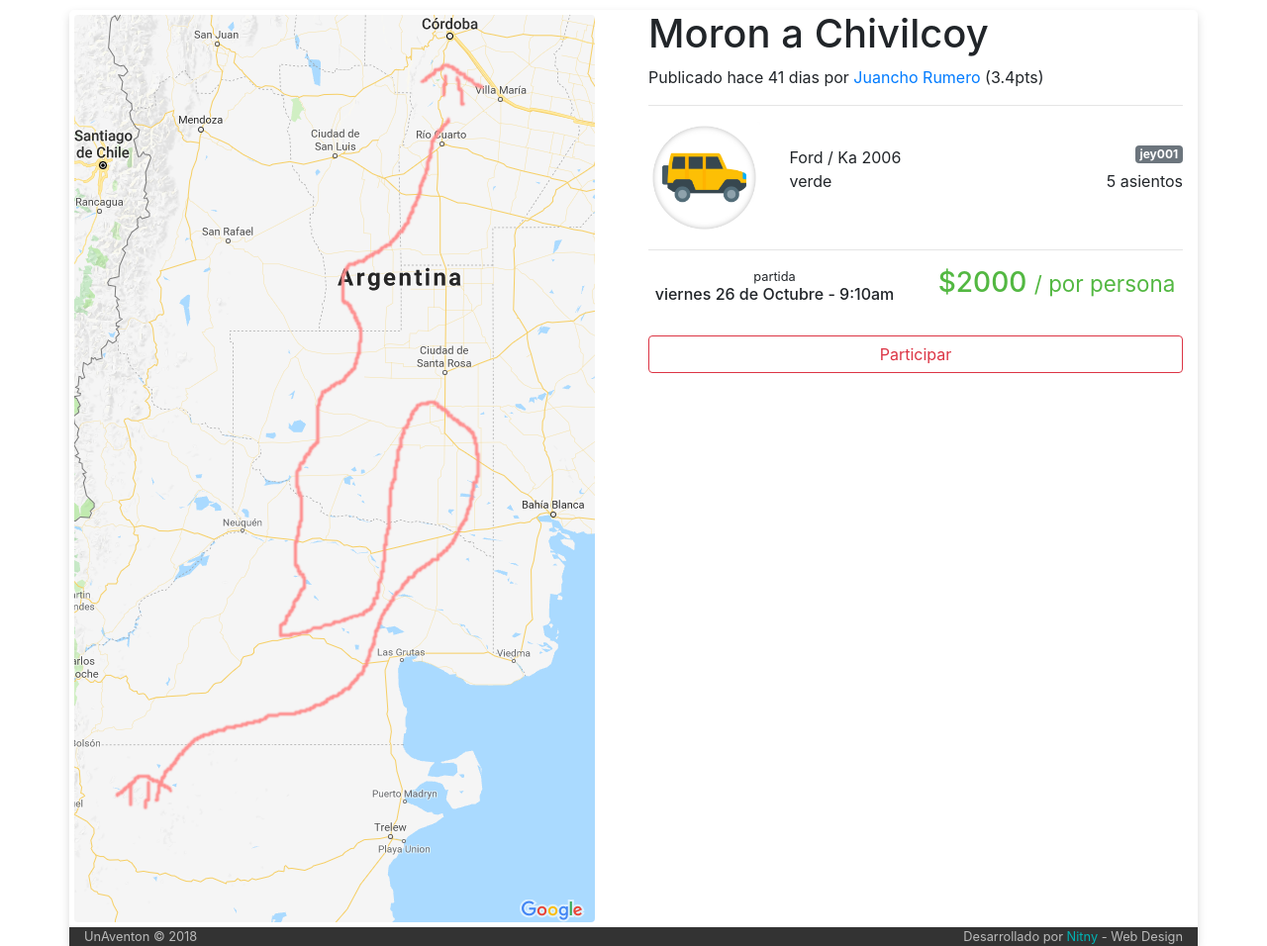
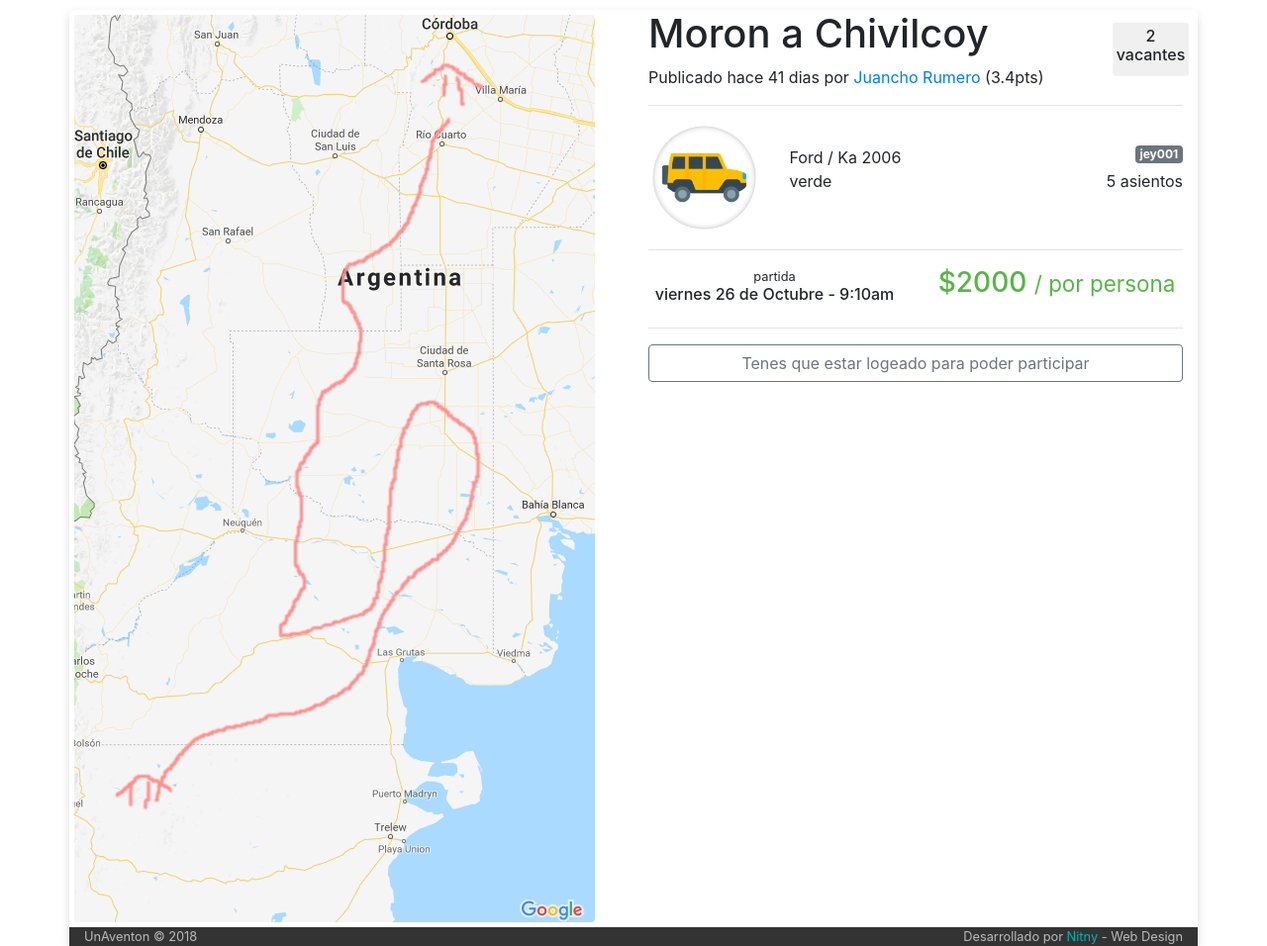
Before and after one commit to Un-Aventon/un-aventon-web, a PHP site: page /viaje/17 in a window 1280 px wide. Shown: the part 56-1012 px from the top of the page at 99% size. Run offline with PHP 8.4, Linux system fonts and the light colour scheme; data comes from the database, SQL or seed files in the repository; some libraries are stand-ins or nearby versions.

Commit message:
se agrego alta y baja de participacion

```diff
--- a/controller/perfil.php
+++ b/controller/perfil.php
@@ -29,10 +29,11 @@ function render($vars = [])
 
   if(isset($_COOKIE["carga_vehiculo"]) && $_COOKIE["carga_vehiculo"])
   {
-      echo '<div class="alert alert-success alert-dismissable">
+      echo '<div class="alert alert-success alert-dismissable centrado" style="z-index: 99999; box-shadow: 0px 3px 20px rgba(54, 54, 54, 0.7)">
                 <button type="button" class="close" data-dismiss="alert">&times;</button>
                     La carga del vehiculo se realizó correctamente!
               </div>';
+
       setcookie("carga_vehiculo",false);
   }
 
--- a/controller/viaje.php
+++ b/controller/viaje.php
@@ -11,18 +11,44 @@
                                    inner join tipo_vehiculo on vehiculo.tipo=tipo_vehiculo.idTipo
                                    inner join usuario on viaje.idPiloto=usuario.idUser
                                    where idViaje = $vars[0]")
-                                   or die ("problemas con el select".mysqli_error($conexion));
+                                   or die ("problemas con el selectttt".mysqli_error($conexion));
     $viaje=mysqli_fetch_array($viaje);
+
+		$contador_participaciones=mysqli_query($conexion,"SELECT *
+																										from participacion
+																										where estado=1 and idViaje=$viaje[idViaje]")
+																										or die ("problemas en el contador de asientos disponibles");
+		$contador_participaciones = $viaje['asientos_disponibles'] - mysqli_num_rows($contador_participaciones);
+
+		!isset($_POST['carga_participacion'])?:include('php/alta_participacion.php');
+		if(isset($_COOKIE["carga_participacion"]) && $_COOKIE["carga_participacion"])
+	  {
+	      setcookie("carga_participacion",false);
+	  }
+
+		!isset($_POST['idParticipacion'])?:include('php/baja_participacion.php');
+		if(isset($_COOKIE["baja_participacion"]) && $_COOKIE["baja_participacion"]){
+			setcookie("baja_participacion",false);
+		}
     ?>
     <div class="row">
       <div class="col-md-6" style="padding: 5px 5px;">
         <img src="/img/prueba_maps2.png" alt="mapa" class="img-fluid rounded">
       </div>
       <div class="col-md-6">
-          <h1><?php echo $viaje['origen'] ?> a <?php echo $viaje['destino']; ?></h1>
-					<span title="<?php echo $viaje['fecha_publicacion'] ?>">Publicado <?php echo dias_transcurridos($viaje['fecha_publicacion'],'publicacion');?>
-																																	por <a href="#"><?php echo $viaje['nombre']." ".$viaje['apellido']; ?></a> (3.4pts)
-					</span>
+				<div class="row">
+					<div class="col-md-10">
+						<h1><?php echo $viaje['origen'] ?> a <?php echo $viaje['destino']; ?></h1>
+						<span title="<?php echo $viaje['fecha_publicacion'] ?>">Publicado <?php echo dias_transcurridos($viaje['fecha_publicacion'],'publicacion');?>
+							por <a href="#"><?php echo $viaje['nombre']." ".$viaje['apellido']; ?></a> (3.4pts)
+						</span>
+					</div>
+					<div class="col-md-2">
+						<div class="contenedorUno centrado" style="border: 1px solid #fff; border-radius: 4px; padding: 4px 4px; background-color: #f0f0f0">
+							<h6 class="" style="text-align:center"><?php if($contador_participaciones>0){echo $contador_participaciones;}else{echo "sin";}; ?><br>vacantes</h6>
+						</div>
+					</div>
+				</div>
         <hr>
         <div class="row">
           <div class="col-md-3">
@@ -57,8 +83,67 @@
 						<h3 style="text-align: center; color: #53b842">$<?php echo $viaje['costo']; ?> <small> / por persona</small> </h3>
 					</div>
 				</div>
-				<br>
-        <button type="button" class="btn btn-outline-danger" style="width:100%">Participar</button>
+				<hr>
+				<form action="/viaje/<?php echo $vars[0] ?>" method="post">
+					<input type="hidden" name="carga_participacion" value="<?php echo $vars[0] ?>">
+				<?php
+
+
+
+				if (!isset($_SESSION['userId'])) {
+					echo '<button type="submit" class="btn btn-outline-secondary" style="width:100%">Tenes que estar logeado para poder participar</button>';
+				}
+				else {
+				$participacion=mysqli_query($conexion,"SELECT *
+																							 from participacion
+																							 where idViaje='$viaje[idViaje]' and idUsuario='$_SESSION[userId]'
+																							 order by idParticipacion ASC")
+																							 or die ("error participacion".mysqli_error($conexion));
+				$participacion=mysqli_fetch_array($participacion);
+
+				switch ($participacion['estado']) {
+					case 1:
+						echo '<button type="" class="btn btn-primary" style="width:100%" disabled>Participacion pendiente</button>';
+						break;
+					case 2:
+						echo '<button type="" class="btn btn-success" style="width:100%" disabled>Participacion aprobada</button>';
+						break;
+					case 3:
+						echo '<button type="submit" class="btn btn-warning" style="width:100%" disabled>Cancelaste una postulacion</button>';
+						break;
+					case 4:
+						echo '<button type="" class="btn btn-danger" style="width:100%" disabled>Participacion rechazada</button>';
+						break;
+					default:
+						if ($contador_participaciones>0){echo '<button type="submit" class="btn btn-outline-danger" style="width:100%">Participar</button>';}
+						else {echo '<button type="submit" class="btn btn-outline-secondary" style="width:100%" disabled>No quedan vacantes</button>';}
+						break;
+					}
+
+			?>
+			</form>
+			<?php
+
+				if (($participacion['estado'] == 1) || ($participacion['estado'] == 2)) {
+					echo '<center>
+										<form action="/viaje/'.$vars[0].'" method="post">
+													<input type="hidden" name="idParticipacion" value="'.$participacion['idParticipacion'].'">
+													<input type="hidden" name="baja_participacion" value="'.$vars[0].'">
+													<input type="hidden" name="estado" value="'.$participacion['estado'].'">
+													<button type="submit" class="btn btn-light btn-sm">cancelar postulacion</button>
+										</form>
+								</center>';
+				}
+				elseif ($participacion['estado'] == 3){
+						echo '<form action="/viaje/'.$vars[0].'" method="post">
+												<input type="hidden" name="carga_participacion" value="'.$vars[0].'">';
+
+						echo '<center><button type="submit" class="btn btn-light btn-sm">Volver a postularme</button></center>';
+						echo '</form>';
+				}
+			}
+			?>
+
       </div>
     </div>
 
--- a/css/stylo.css
+++ b/css/stylo.css
@@ -9,6 +9,7 @@ body{
   left: 50%;
   transform: translate(-50%, -50%);
   -webkit-transform: translate(-50%, -50%);
+
 }
 
 .cuadro {
@@ -46,6 +47,7 @@ body{
   background-color:#f17376;
 }
 
+
 .strike {
 display: block;
 text-align: center;
```
Also changed, not shown: php/alta_participacion.php (added, +14 -0 lines), php/baja_participacion.php (added, +14 -0 lines).
